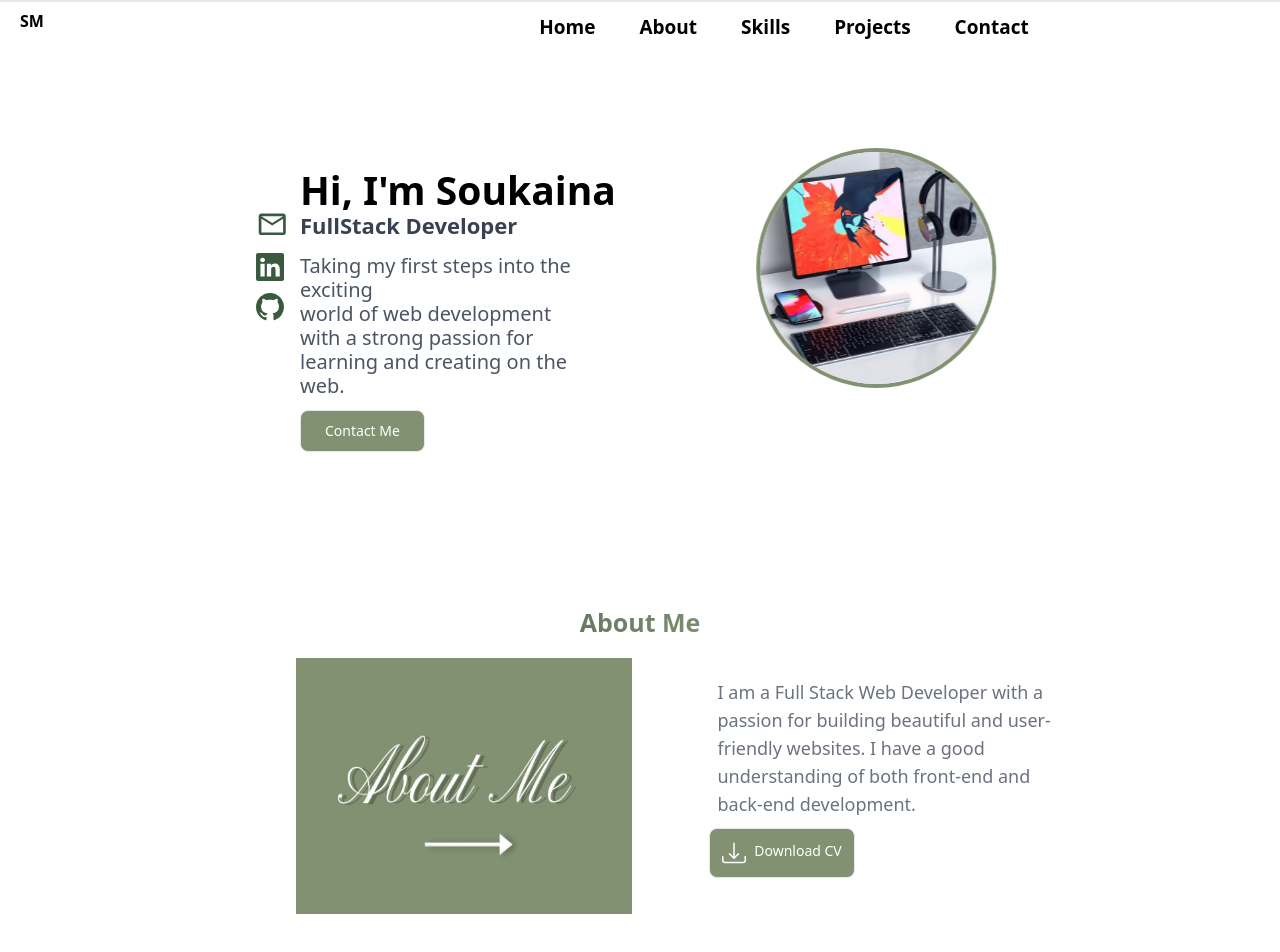
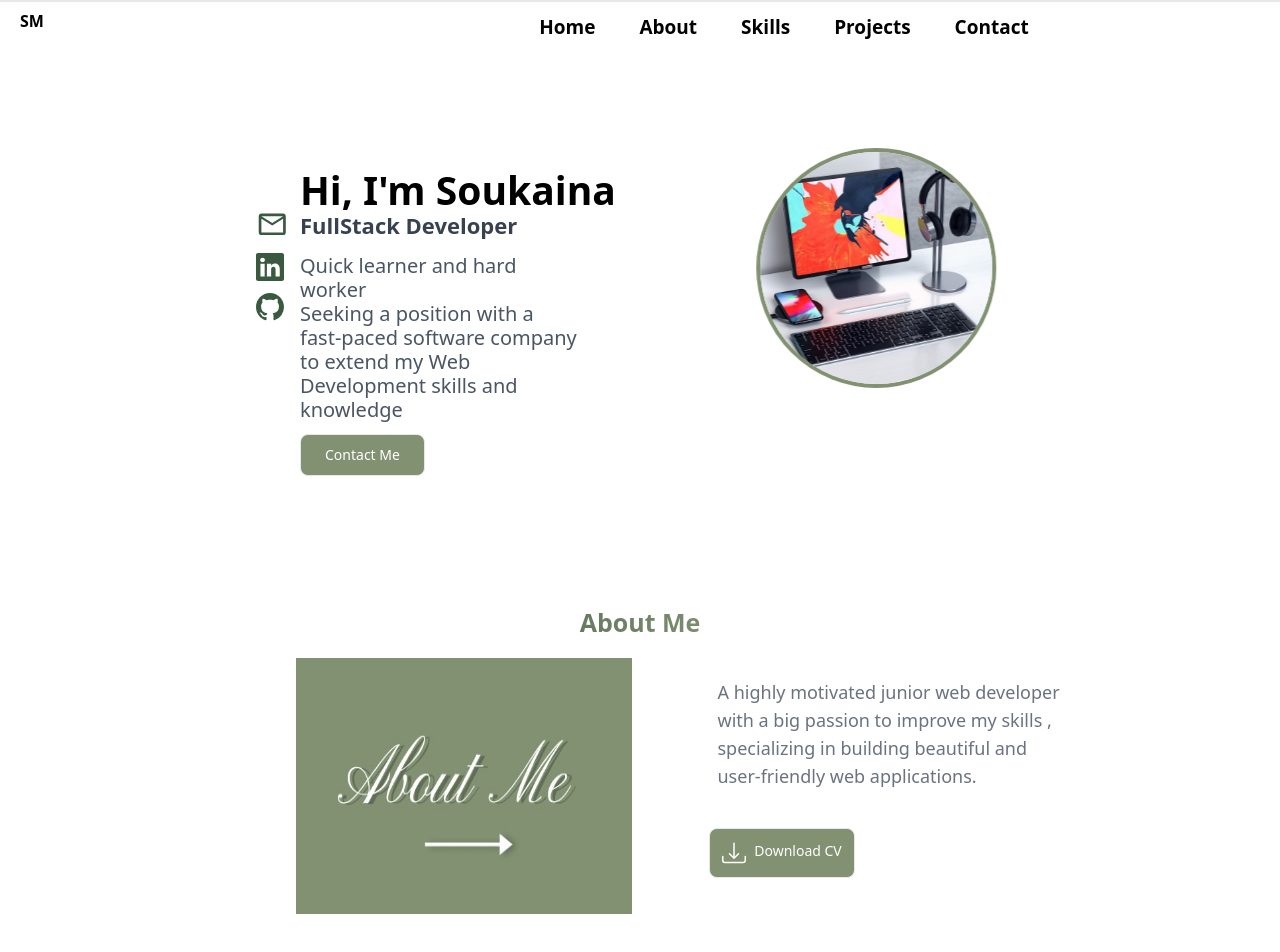
Before and after one commit to SMourabit/Personal_portfolio, a React (Create React App) app: page / in a window 1280 px wide. Shown: the top 952 px of the page. Built offline with nearby package versions, Linux system fonts and the light colour scheme.

Commit message:
re updating

```diff
--- a/src/Components/About.js
+++ b/src/Components/About.js
@@ -30,8 +30,7 @@ function About() {
             lg:mt-16
 
             ">
-                I am a Full Stack Web Developer with a passion for building beautiful and user-friendly websites. I have a good understanding
-                of both front-end and back-end development.
+               A highly motivated junior web developer with a big passion to improve my skills , specializing in building beautiful and user-friendly web applications.
               </p>
             </div>
 
--- a/src/Components/Contact.js
+++ b/src/Components/Contact.js
@@ -11,7 +11,7 @@ function Contact() {
   ];
 
   return (
-    <div className='h-[33rem] md:h-[40rem] mt-[-1rem] md:mt-0  lg:mt-[3rem] lg:h-[24rem]' id='Contact'>
+    <div className='h-[36rem] md:h-[40rem] mt-[14rem] md:mt-[8rem]  lg:mt-[3rem] lg:h-[24rem]' id='Contact'>
       <h1 className='text-center text-[25px] font-bold mb-6 bg-gradient-to-r from-green-medium from-10% to-green-light to-60% text-transparent bg-clip-text'>Contact Me</h1>
       <div className='grid grid-cols-1 md:grid-cols-2 gap-2 ml-3 mt-4 md:ml-7 lg:ml-[10rem]	 '>
         {/* i want those 4 divs to be centered in the big div above  */}
--- a/src/Components/Home.js
+++ b/src/Components/Home.js
@@ -32,8 +32,9 @@ function Home() {
         <h1 className="text-2xl font-bold text-black leading-7 ml-3 mt-6 lg:text-[39px]">Hi, I'm Soukaina</h1>
         <p className="text-[20px]   text-gray-700  ml-3 mt-[-7.5px] font-semibold lg:text-[22px]">FullStack Developer</p>
         <p className="text-gray-600 text-[20px] ml-3 leading-6 md:w-[17.5rem] ">
-        Taking my first steps  into the exciting<br />
-          world of web development with  a strong passion for learning and creating on the web.
+
+          Quick learner and hard worker <br/>
+          Seeking a position with a fast-paced software company to extend my Web Development skills and knowledge
         </p>
         <div className=''>
           <button type="button" class="text-white bg-green-light ml-3   border border-gray-200 focus:ring-4 focus:outline-none
--- a/src/Components/Portfolio.js
+++ b/src/Components/Portfolio.js
@@ -6,7 +6,7 @@ function Portfolio() {
     { link: 'https://soukaina203.github.io/M1/', techs: 'FrontEnd website using ReactJs TailwindCSS' },
     { link: 'https://soukaina203.github.io/cinema/', techs: 'FrontEnd website using ReactJs TailwindCSS' },
     {
-      link: 'https://www.linkedin.com/in/soukaina-mourabit-253a33240/recent-activity/all/',
+      link: 'https://www.linkedin.com/feed/update/urn:li:activity:7094819370966609920/',
       techs: 'FullStack renting website using ReactJs TailwindCSS Laravel Mysql'
     }
   ];
```
